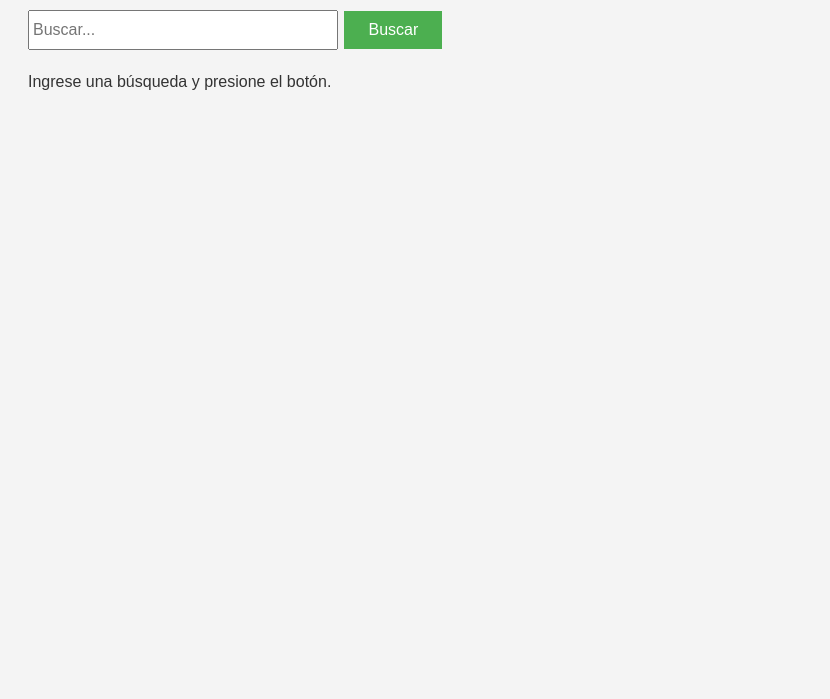
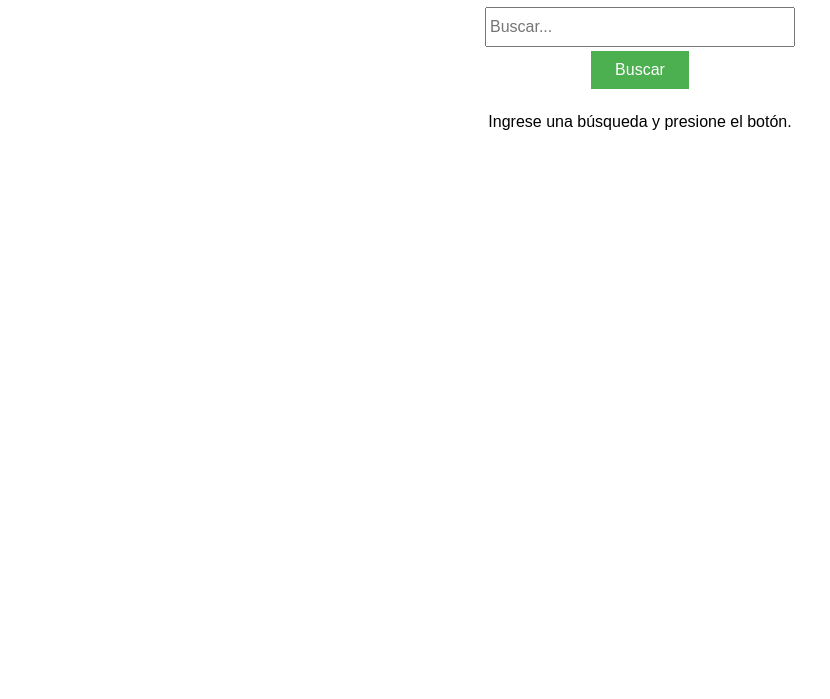
Before and after one commit to JeissonR115/ambidada_PIA, a website with bundled scripts: page client/index.html in a window 1280 px wide. Shown: the part 101-800 px from the top of the page, without its empty margins (0-830 px from the left). Built offline with nearby package versions, Linux system fonts and the light colour scheme.

Commit message:
changes style.css center content

```diff
--- a/client/style.css
+++ b/client/style.css
@@ -1,9 +1,9 @@
 body {
-
+    display: flex;
+    flex-direction: column;
+    align-items: center;
     font-family: Arial, sans-serif;
-    background-color: #f4f4f4;
     padding: 20px;
-    color: #333;
 }
 
 h1 {
```
